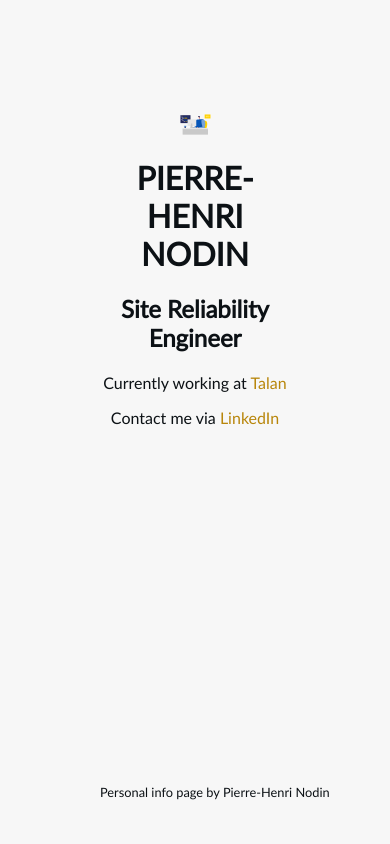
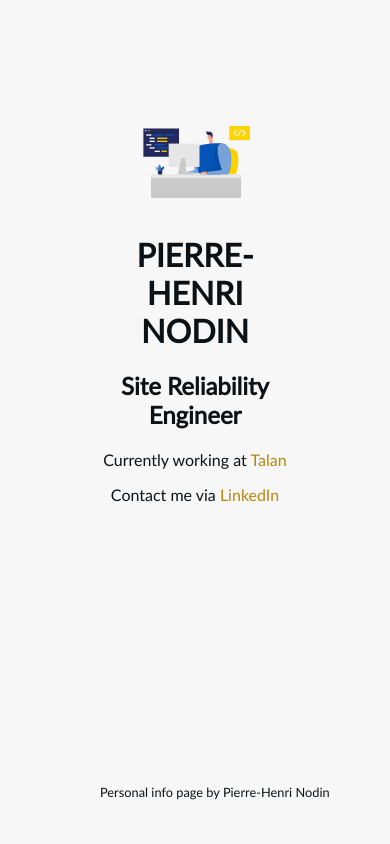
Before and after one commit to peache41/perso, a plain HTML site: page index.html in a window 390 px wide. Drawn offline with Linux system fonts and the light colour scheme; files whose address does not match are found by name.

Commit message:
Update CSS to have responsive img

```diff
--- a/style.css
+++ b/style.css
@@ -11,6 +11,7 @@ body
   font: 1em "Lato", helvetica, sans-serif ;
   color: #0c1115 ;
   background-color: #f7f7f7;
+  padding-bottom:60px;
 }
 
 h1
@@ -58,6 +59,7 @@ img
   display: block;
   margin-left: auto;
   margin-right: auto;
-  max-width: 21%;
+  max-width: 350px;
+  width: 75%;
   height: auto;
 }
```
